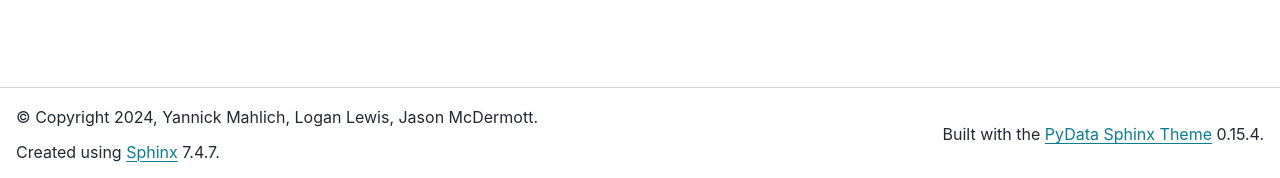
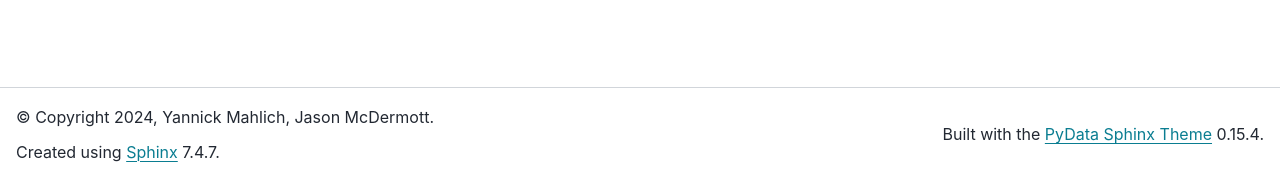
Before and after one commit to PNNL-Predictive-Phenomics/valpas, a Sphinx documentation site: the page built from docs/source/index.rst, in a window 1280 px wide. Shown: the part 719-897 px from the top of the page. Built offline with Sphinx 7.4.7 and the PyData theme 0.15.4, drawn with Linux system fonts in a browser that asks for light colours.

Commit message:
Minor typos and attribution/authorship updates

```diff
--- a/docs/source/conf.py
+++ b/docs/source/conf.py
@@ -7,8 +7,8 @@
 # https://www.sphinx-doc.org/en/master/usage/configuration.html#project-information
 
 project = 'VaLPAS'
-copyright = '2024, Yannick Mahlich, Logan Lewis, Jason McDermott'
-author = 'Yannick Mahlich, Logan Lewis, Jason McDermott'
+copyright = '2024, Yannick Mahlich, Jason McDermott'
+author = 'Yannick Mahlich, Jason McDermott'
 release = '0.1'
 
 # -- Pathsetup ------
```
Also changed, not shown: README.md (+4 -4 lines).
